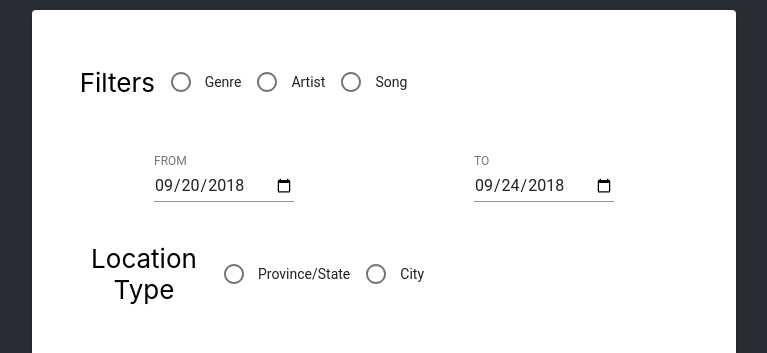
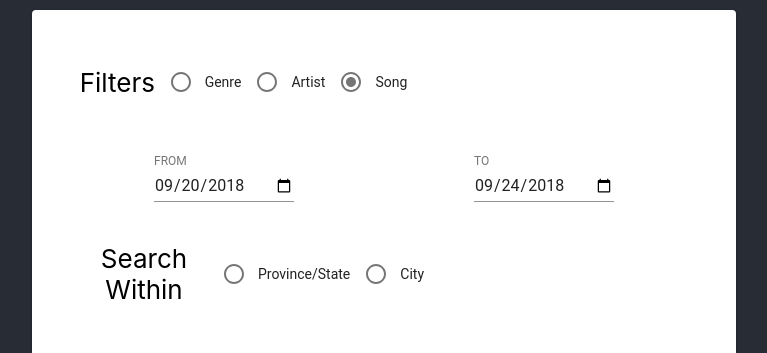
Before and after one commit to ColinEvans/HackConcordia2019, a React (Create React App) app in the folder Developer/Frontend/tunelight/: page / in a window 1280 px wide. Shown: the part 342-695 px from the top of the page, without its empty margins (256-1023 px from the left). Built offline with nearby package versions, Linux system fonts and the light colour scheme.

Commit message:
default selections and minor cleanup

```diff
--- a/Developer/Frontend/tunelight/src/App.js
+++ b/Developer/Frontend/tunelight/src/App.js
@@ -129,8 +129,8 @@ class App extends Component {
     this.state = {
       userInput: '',
       filter: "song",
-      fromDate: "",
-      toDate: "",
+      fromDate: '2018-09-20T00:00:00.0000+0000',
+      toDate: '2018-09-24T00:00:00.0000+0000',
       locationType: "",
       location: "",
       showResults: false,
@@ -331,6 +331,7 @@ class App extends Component {
                         row
                         value={this.filter}
                         onChange={this.handleFilterChange}
+                        defaultValue='song'
                     >
                       <FormControlLabel value="genre" control={<Radio color='default' />} label="Genre" />
                       <FormControlLabel value="artist" control={<Radio color='default'/>} label="Artist" />
@@ -371,7 +372,7 @@ class App extends Component {
               <Grid item xs={12}>
                 <Grid container alignItems="center">
                   <Grid item xs={3} style={{"color": "black"}}>
-                    Location Type
+                    Search Within
                   </Grid>
                   <Grid item xs={9}>
                     <RadioGroup
--- a/Developer/Frontend/tunelight/src/Components/ResultPage.js
+++ b/Developer/Frontend/tunelight/src/Components/ResultPage.js
@@ -34,7 +34,7 @@ export default class ResultPage extends React.Component{
 
   renderHeader(data) {
     var cells = [
-      <TableCell key="Count">Count</TableCell>
+      <TableCell key="Count">Total Plays</TableCell>
   ]
     if (data.length > 0) {
       var first = data[0];
```
